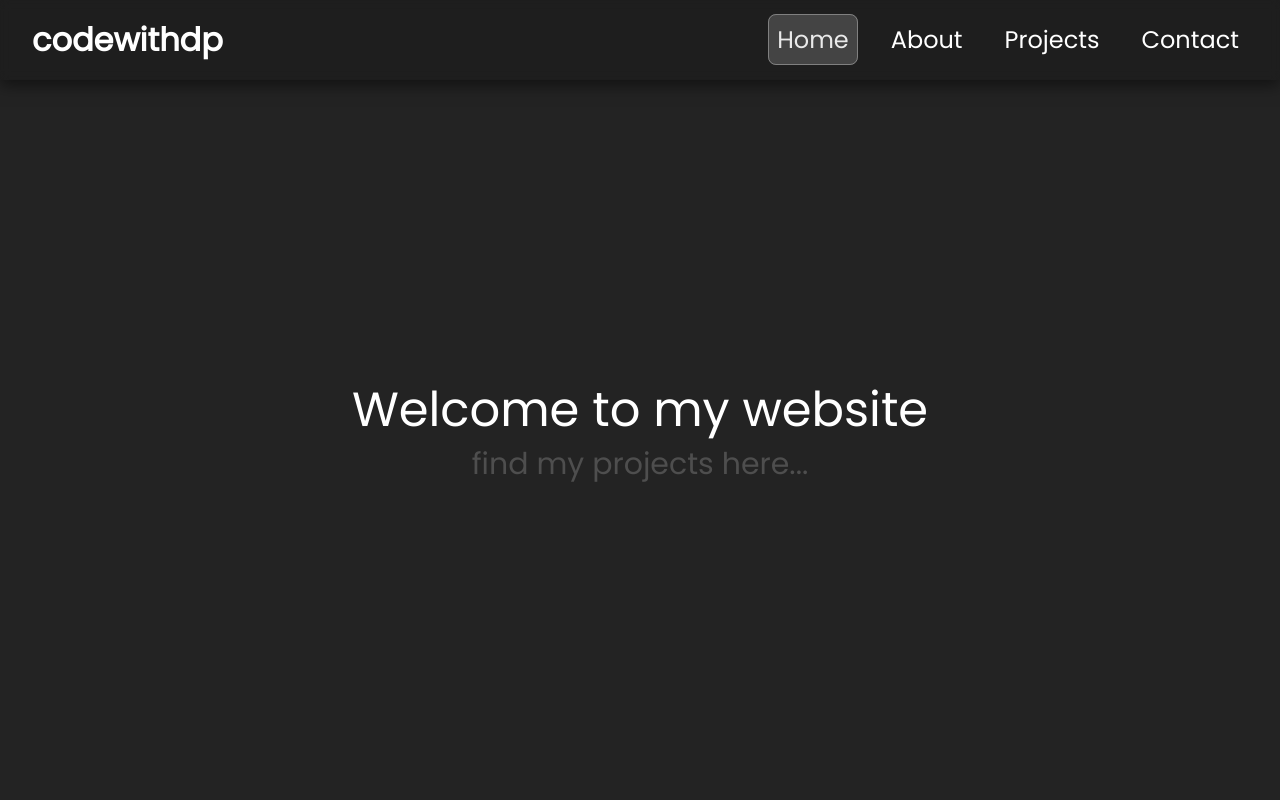
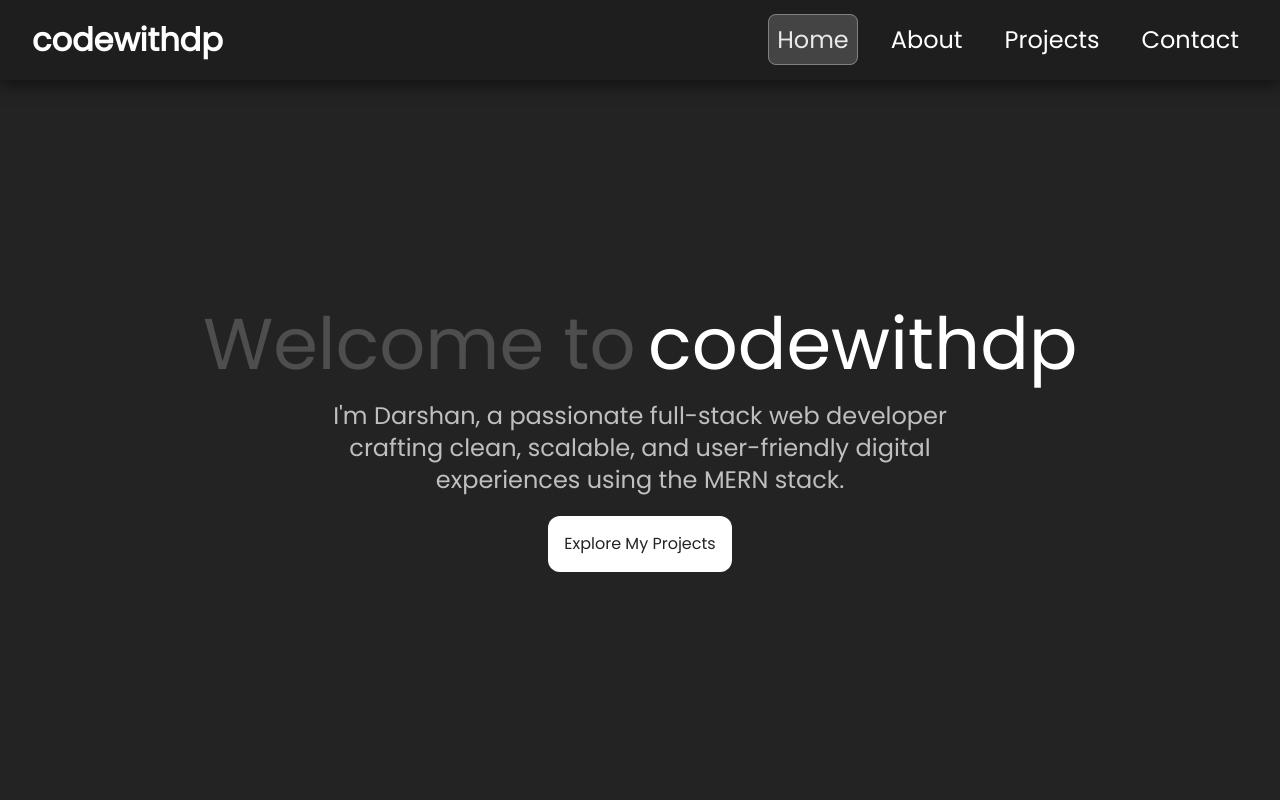
Before and after one commit to Dp20703/codewithdp, a React (Vite) app: page / in a window 1280 px wide. Shown: the top 800 px of the page. Built offline with nearby package versions, Linux system fonts and the light colour scheme.

Commit message:
feat: add BlurText component for animated text effects; update HeroBasic with new animations and enhance About and Contact sections with improved styling

```diff
--- /dev/null
+++ b/jsrepo.json
@@ -0,0 +1,18 @@
+{
+  "$schema": "https://unpkg.com/jsrepo@2.4.2/schemas/project-config.json",
+  "repos": [
+    "https://reactbits.dev/tailwind",
+    "github/ieedan/std",
+    "github/ieedan/std"
+  ],
+  "includeTests": false,
+  "includeDocs": false,
+  "watermark": true,
+  "formatter": "prettier",
+  "configFiles": {
+    "Cursor Rule": "./.cursor/rules/typescript-utility-functions.mdc"
+  },
+  "paths": {
+    "*": "./src/blocks"
+  }
+}
--- a/package.json
+++ b/package.json
@@ -11,6 +11,7 @@
   },
   "dependencies": {
     "@tailwindcss/vite": "^4.1.11",
+    "framer-motion": "^12.20.2",
     "react": "^19.1.0",
     "react-dom": "^19.1.0",
     "react-router-dom": "^7.6.3",
--- /dev/null
+++ b/src/blocks/TextAnimations/BlurText/BlurText.jsx
@@ -0,0 +1,116 @@
+/*
+	Installed from https://reactbits.dev/tailwind/
+*/
+
+import { motion } from "framer-motion";
+import { useEffect, useRef, useState, useMemo } from "react";
+
+const buildKeyframes = (from, steps) => {
+  const keys = new Set([
+    ...Object.keys(from),
+    ...steps.flatMap((s) => Object.keys(s)),
+  ]);
+
+  const keyframes = {};
+  keys.forEach((k) => {
+    keyframes[k] = [from[k], ...steps.map((s) => s[k])];
+  });
+  return keyframes;
+};
+
+const BlurText = ({
+  text = "",
+  delay = 200,
+  className = "",
+  animateBy = "words",
+  direction = "top",
+  threshold = 0.1,
+  rootMargin = "0px",
+  animationFrom,
+  animationTo,
+  easing = (t) => t,
+  onAnimationComplete,
+  stepDuration = 0.35,
+}) => {
+  const elements = animateBy === "words" ? text.split(" ") : text.split("");
+  const [inView, setInView] = useState(false);
+  const ref = useRef(null);
+
+  useEffect(() => {
+    if (!ref.current) return;
+    const observer = new IntersectionObserver(
+      ([entry]) => {
+        if (entry.isIntersecting) {
+          setInView(true);
+          observer.unobserve(ref.current);
+        }
+      },
+      { threshold, rootMargin }
+    );
+    observer.observe(ref.current);
+    return () => observer.disconnect();
+    // eslint-disable-next-line react-hooks/exhaustive-deps
+  }, [threshold, rootMargin]);
+
+  const defaultFrom = useMemo(
+    () =>
+      direction === "top"
+        ? { filter: "blur(10px)", opacity: 0, y: -50 }
+        : { filter: "blur(10px)", opacity: 0, y: 50 },
+    [direction]
+  );
+
+  const defaultTo = useMemo(
+    () => [
+      {
+        filter: "blur(5px)",
+        opacity: 0.5,
+        y: direction === "top" ? 5 : -5,
+      },
+      { filter: "blur(0px)", opacity: 1, y: 0 },
+    ],
+    [direction]
+  );
+
+  const fromSnapshot = animationFrom ?? defaultFrom;
+  const toSnapshots = animationTo ?? defaultTo;
+
+  const stepCount = toSnapshots.length + 1;
+  const totalDuration = stepDuration * (stepCount - 1);
+  const times = Array.from({ length: stepCount }, (_, i) =>
+    stepCount === 1 ? 0 : i / (stepCount - 1)
+  );
+
+  return (
+    <p ref={ref} className={`blur-text ${className} flex flex-wrap`}>
+      {elements.map((segment, index) => {
+        const animateKeyframes = buildKeyframes(fromSnapshot, toSnapshots);
+
+        const spanTransition = {
+          duration: totalDuration,
+          times,
+          delay: (index * delay) / 1000,
+        };
+        spanTransition.ease = easing;
+
+        return (
+          <motion.span
+            className="inline-block will-change-[transform,filter,opacity]"
+            key={index}
+            initial={fromSnapshot}
+            animate={inView ? animateKeyframes : fromSnapshot}
+            transition={spanTransition}
+            onAnimationComplete={
+              index === elements.length - 1 ? onAnimationComplete : undefined
+            }
+          >
+            {segment === " " ? "\u00A0" : segment}
+            {animateBy === "words" && index < elements.length - 1 && "\u00A0"}
+          </motion.span>
+        );
+      })}
+    </p>
+  );
+};
+
+export default BlurText;
--- a/src/components/sections/AboutSection.jsx
+++ b/src/components/sections/AboutSection.jsx
@@ -20,7 +20,12 @@ const AboutSection = () => {
         >
           <div className="w-full h-1/5">
             <h2 className="text-5xl text-[#ffffff] font-bold">About</h2>
-            <h3 className="text-xl text-[#444444]">subheading</h3>
+            <h3
+              className="text-xl text-[#444444] "
+              style={{ margin: ".5rem 0" }}
+            >
+              subheading
+            </h3>
           </div>
           <div className="w-full text-[#bfbfbf]">
             <p className="text-2xl">
--- a/src/components/sections/ContactSection.jsx
+++ b/src/components/sections/ContactSection.jsx
@@ -4,7 +4,7 @@ const ContactSection = () => {
   return (
     <section
       className="w-full h-screen flex items-center justify-between"
-      style={{ padding: "2rem 2rem" }}
+      style={{ margin: "5rem 0" }}
     >
       <div className="w-1/2" style={{ padding: "2rem 2rem" }}>
         <div className="w-full">
--- a/src/components/sections/HeroBasic.jsx
+++ b/src/components/sections/HeroBasic.jsx
@@ -1,15 +1,34 @@
+import { Link } from "react-router-dom";
+import BlurText from "../../blocks/TextAnimations/BlurText/BlurText";
+
 const HeroBasic = () => {
   return (
     <>
       <section className=" bg-[#232323] h-[45rem] w-full flex items-center justify-center">
-        <div className="flex items-center justify-center flex-col gap-3">
-          <h2 className="text-5xl text-[#ffffff] text-center">
-            Welcome to my website
-          </h2>
-          <h2 className=" text-3xl text-[#4e4e4e] text-center">
-            find my projects here...
-          </h2>
-          <h2></h2>
+        <div className="flex items-center flex-col justify-center gap-5 ">
+          <div className="flex items-center gap-3 justify-center">
+            <h2 className=" text-7xl text-[#4e4e4e] text-center">Welcome to</h2>
+            <BlurText
+              text="codewithdp"
+              delay={200}
+              animateBy="words"
+              stepDuration={0.5}
+              direction="top"
+              className="text-7xl text-[#ffffff] text-center inline-block"
+            />
+          </div>
+          <p className=" text-2xl text-[#bfbfbf] text-center w-1/2 ">
+            I'm Darshan, a passionate full-stack web developer crafting clean,
+            scalable, and user-friendly digital experiences using the MERN
+            stack.
+          </p>
+          <Link
+            style={{ padding: "1rem 1rem" }}
+            className="bg-[#ffffff] rounded-xl text-[#232323] hover:bg-[#444444] hover:text-[#ffffff]"
+            to={"/projects"}
+          >
+            Explore My Projects
+          </Link>
         </div>
       </section>
     </>
```
Also changed, not shown: 1 other file (tests, documents, lock files or other folders).
